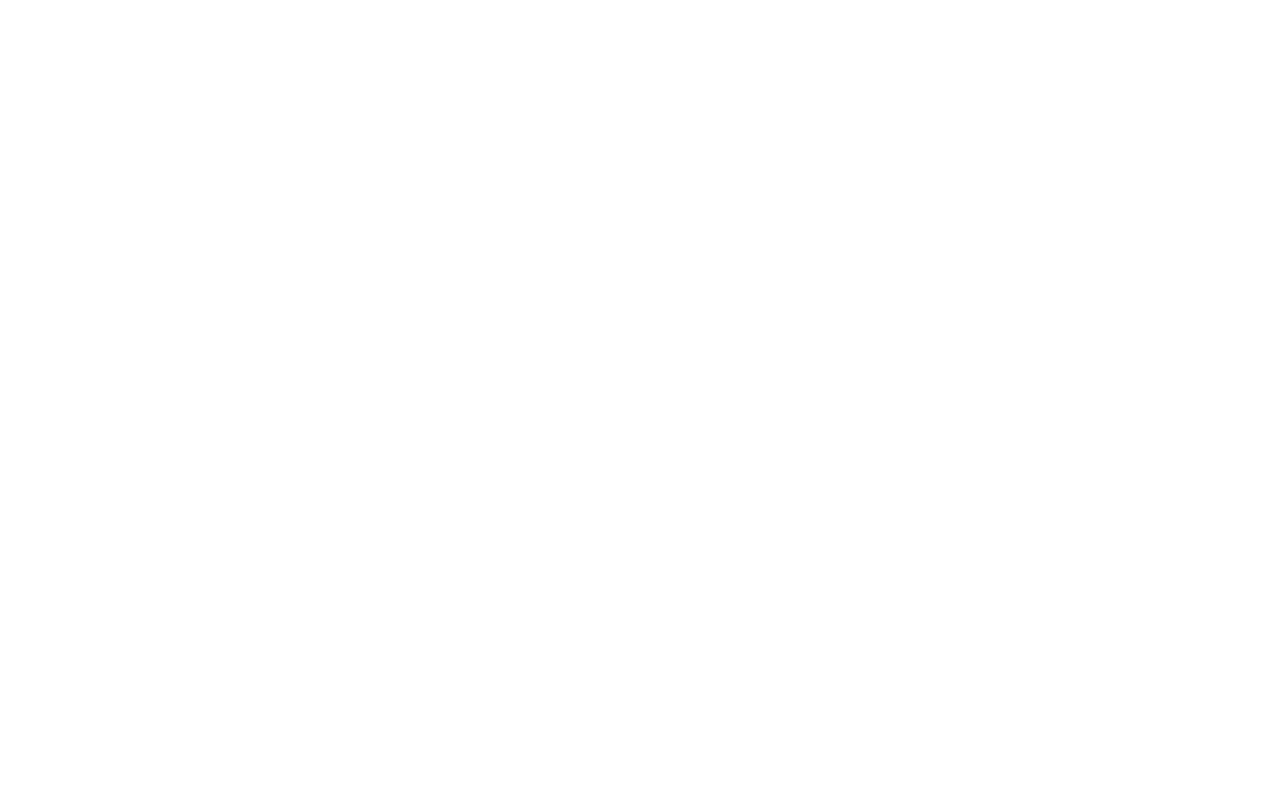
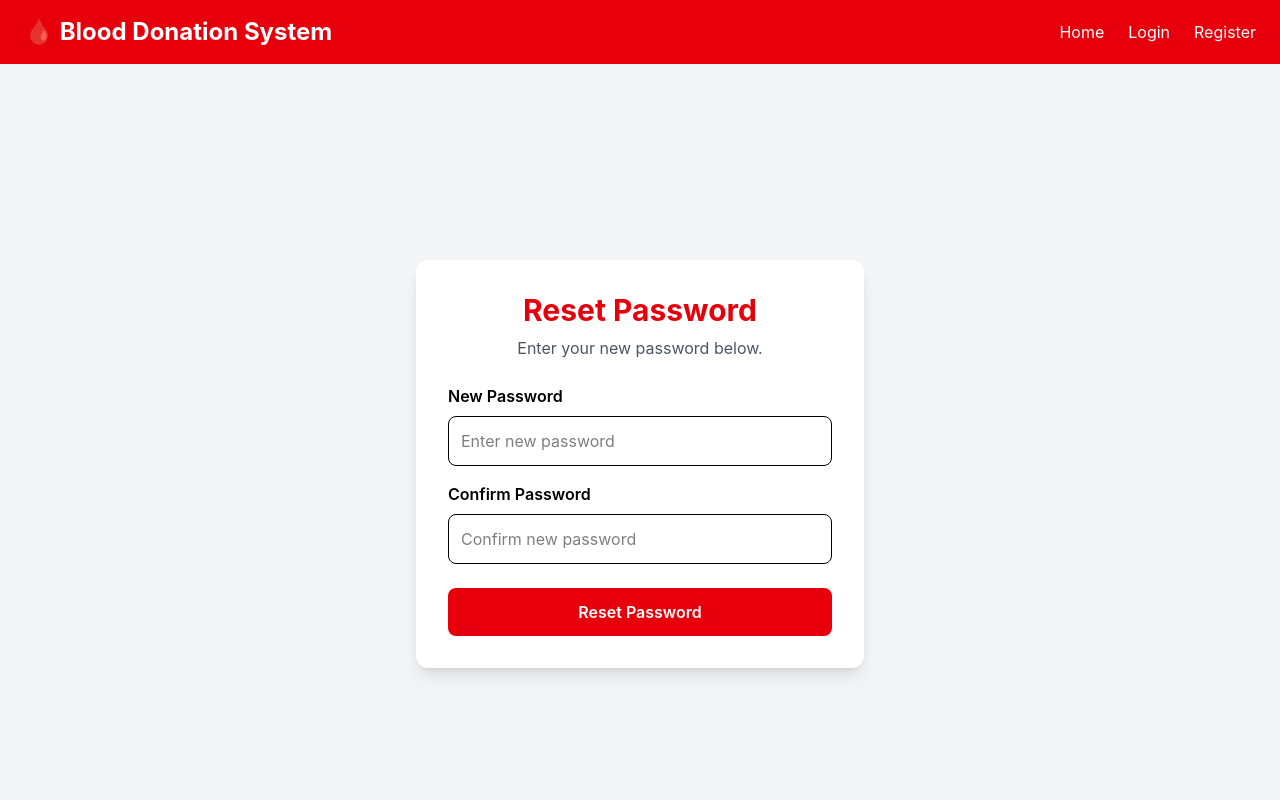
Before and after one commit to mohamedomar60901549-svg/final-project, a React (Vite) app in the folder blood-donation-frontend/: page /reset-password/1 in a window 1280 px wide. Before the commit this address had no page. Shown: the top 800 px of the page. Built offline with nearby package versions, Linux system fonts and the light colour scheme.

Commit message:
comfirmed that user receive email

```diff
--- /dev/null
+++ b/blood-donation-frontend/src/pages/ForgotPassword.jsx
@@ -0,0 +1,99 @@
+import { useState } from "react";
+import { Link } from "react-router-dom";
+
+function ForgotPassword() {
+  const [email, setEmail] = useState("");
+  const [message, setMessage] = useState("");
+  const [loading, setLoading] = useState(false);
+
+  const handleSubmit = async (e) => {
+    e.preventDefault();
+
+    setLoading(true);
+    setMessage("");
+
+    try {
+      const response = await fetch(
+        "http://127.0.0.1:5000/api/auth/forgot-password",
+        {
+          method: "POST",
+          headers: {
+            "Content-Type": "application/json",
+          },
+          body: JSON.stringify({
+            email,
+          }),
+        }
+      );
+
+      const data = await response.json();
+
+      setMessage(data.message);
+    } catch (error) {
+      setMessage("Something went wrong.");
+    }
+
+    setLoading(false);
+  };
+
+  return (
+    <div className="min-h-screen bg-gray-100 flex items-center justify-center">
+
+      <div className="bg-white shadow-lg rounded-xl w-full max-w-md p-8">
+
+        <h1 className="text-3xl font-bold text-center text-red-600 mb-2">
+          Forgot Password
+        </h1>
+
+        <p className="text-center text-gray-600 mb-6">
+          Enter your email address to receive a password reset link.
+        </p>
+
+        {message && (
+          <div className="bg-green-100 text-green-700 p-3 rounded mb-4">
+            {message}
+          </div>
+        )}
+
+        <form onSubmit={handleSubmit}>
+
+          <label className="block font-semibold mb-2">
+            Email Address
+          </label>
+
+          <input
+            type="email"
+            required
+            className="w-full border rounded-lg p-3 mb-5"
+            placeholder="Enter your email"
+            value={email}
+            onChange={(e) => setEmail(e.target.value)}
+          />
+
+          <button
+            className="w-full bg-red-600 hover:bg-red-700 text-white py-3 rounded-lg font-semibold"
+            disabled={loading}
+          >
+            {loading ? "Sending..." : "Send Reset Link"}
+          </button>
+
+        </form>
+
+        <div className="text-center mt-6">
+
+          <Link
+            to="/login"
+            className="text-red-600 hover:underline"
+          >
+            Back to Login
+          </Link>
+
+        </div>
+
+      </div>
+
+    </div>
+  );
+}
+
+export default ForgotPassword;
--- a/blood-donation-frontend/src/pages/Login.jsx
+++ b/blood-donation-frontend/src/pages/Login.jsx
@@ -1,272 +1,155 @@
 import { useState } from "react";
-import { useNavigate } from "react-router-dom";
-
+import { useNavigate, Link } from "react-router-dom";
 
 function Login() {
 
   const navigate = useNavigate();
 
-
   const [formData, setFormData] = useState({
-
     email: "",
     password: ""
-
   });
 
-
-
   const handleChange = (e) => {
-
     setFormData({
-
       ...formData,
-
       [e.target.name]: e.target.value
-
     });
-
   };
-
-
-
 
   const handleSubmit = async (e) => {
 
     e.preventDefault();
 
-
     try {
 
+      const response = await fetch(
+        "http://127.0.0.1:5000/api/auth/login",
+        {
+          method: "POST",
+          headers: {
+            "Content-Type": "application/json"
+          },
+          body: JSON.stringify(formData)
+        }
+      );
 
-      const response = await fetch(
+      const data = await response.json();
 
-        "http://127.0.0.1:5000/api/auth/login",
+      if (response.ok) {
 
-        {
+        localStorage.setItem(
+          "token",
+          data.token
+        );
 
-          method: "POST",
+        localStorage.setItem(
+          "user",
+          JSON.stringify(data.user)
+        );
 
-          headers: {
+        alert("Login successful!");
 
-            "Content-Type": "application/json"
+        if (data.user.role === "donor") {
 
-          },
+          navigate("/donor/dashboard");
 
-          body: JSON.stringify(formData)
+        } else if (data.user.role === "patient") {
+
+          navigate("/patient/dashboard");
+
+        } else if (data.user.role === "admin") {
+
+          navigate("/admin/dashboard");
 
         }
 
-      );
+      } else {
 
-
-
-      const data = await response.json();
-
-
-
-
-      if(response.ok){
-
-
-        localStorage.setItem(
-
-          "token",
-
-          data.token
-
+        alert(
+          data.message || "Invalid login details"
         );
-
-
-
-        localStorage.setItem(
-
-          "user",
-
-          JSON.stringify(data.user)
-
-        );
-
-
-
-        alert("Login successful!");
-
-
-
-
-        // Redirect based on user role
-
-        if(data.user.role === "donor"){
-
-
-          navigate("/donor/dashboard");
-
-
-        }
-
-        else if(data.user.role === "patient"){
-
-
-          navigate("/patient/dashboard");
-
-
-        }
-
-        else if(data.user.role === "admin"){
-
-
-          navigate("/admin/dashboard");
-
-
-        }
-
-
 
       }
 
-      else{
-
-
-        alert(
-
-          data.message || "Invalid login details"
-
-        );
-
-
-      }
-
-
-
-    }
-
-    catch(error){
-
+    } catch (error) {
 
       console.log(error);
 
       alert("Backend server is not running");
 
-
     }
 
-
-
   };
-
-
-
 
   return (
 
     <div className="min-h-screen bg-gray-100 flex items-center justify-center">
 
-
       <div className="bg-white shadow-lg rounded-lg p-8 w-full max-w-md">
 
-
-
         <h1 className="text-3xl font-bold text-center mb-6 text-red-600">
-
           Login
-
         </h1>
-
-
-
 
         <form onSubmit={handleSubmit}>
 
+          <input
+            type="email"
+            name="email"
+            placeholder="Email Address"
+            value={formData.email}
+            onChange={handleChange}
+            className="w-full border p-3 mb-4 rounded"
+            required
+          />
 
           <input
-
-            type="email"
-
-            name="email"
-
-            placeholder="Email Address"
-
-            value={formData.email}
-
+            type="password"
+            name="password"
+            placeholder="Password"
+            value={formData.password}
             onChange={handleChange}
-
-            className="w-full border p-3 mb-4 rounded"
-
+            className="w-full border p-3 rounded"
             required
-
           />
 
+          {/* Forgot Password */}
 
+          <div className="text-right mt-2 mb-5">
 
+            <Link
+              to="/forgot-password"
+              className="text-red-600 hover:underline text-sm"
+            >
+              Forgot Password?
+            </Link>
 
-          <input
-
-            type="password"
-
-            name="password"
-
-            placeholder="Password"
-
-            value={formData.password}
-
-            onChange={handleChange}
-
-            className="w-full border p-3 mb-4 rounded"
-
-            required
-
-          />
-
-
-
-
+          </div>
 
           <button
-
             type="submit"
-
-            className="w-full bg-red-600 text-white p-3 rounded hover:bg-red-700"
-
+            className="w-full bg-red-600 text-white p-3 rounded hover:bg-red-700 transition"
           >
-
             Login
-
           </button>
-
-
 
         </form>
 
-
-
-
-
-        <p className="text-center mt-4 text-gray-600">
-
+        <p className="text-center mt-6 text-gray-600">
 
           Don't have an account?
 
-
-          <span
-
-            className="text-red-600 ml-1 cursor-pointer"
-
-            onClick={() => navigate("/register")}
-
+          <Link
+            to="/register"
+            className="text-red-600 ml-1 font-semibold hover:underline"
           >
-
             Register
-
-          </span>
-
+          </Link>
 
         </p>
 
-
-
       </div>
-
-
 
     </div>
 
@@ -274,6 +157,4 @@ function Login() {
 
 }
 
-
-
 export default Login;
--- /dev/null
+++ b/blood-donation-frontend/src/pages/ResetPassword.jsx
@@ -0,0 +1,135 @@
+import { useState } from "react";
+import { useNavigate, useParams } from "react-router-dom";
+
+function ResetPassword() {
+  const { token } = useParams();
+  const navigate = useNavigate();
+
+  const [password, setPassword] = useState("");
+  const [confirmPassword, setConfirmPassword] = useState("");
+  const [message, setMessage] = useState("");
+  const [loading, setLoading] = useState(false);
+
+  const handleSubmit = async (e) => {
+    e.preventDefault();
+
+    setMessage("");
+
+    if (password !== confirmPassword) {
+      setMessage("Passwords do not match.");
+      return;
+    }
+
+    if (password.length < 6) {
+      setMessage("Password must be at least 6 characters.");
+      return;
+    }
+
+    setLoading(true);
+
+    try {
+      const response = await fetch(
+        `http://127.0.0.1:5000/api/auth/reset-password/${token}`,
+        {
+          method: "POST",
+          headers: {
+            "Content-Type": "application/json",
+          },
+          body: JSON.stringify({
+            password,
+          }),
+        }
+      );
+
+      const data = await response.json();
+
+      if (response.ok) {
+        setMessage("Password reset successful. Redirecting to login...");
+
+        setTimeout(() => {
+          navigate("/login");
+        }, 2000);
+      } else {
+        setMessage(data.message);
+      }
+    } catch (error) {
+      setMessage("Something went wrong. Please try again.");
+    }
+
+    setLoading(false);
+  };
+
+  return (
+    <div className="min-h-screen bg-gray-100 flex items-center justify-center">
+
+      <div className="bg-white shadow-lg rounded-xl p-8 w-full max-w-md">
+
+        <h1 className="text-3xl font-bold text-center text-red-600 mb-2">
+          Reset Password
+        </h1>
+
+        <p className="text-center text-gray-600 mb-6">
+          Enter your new password below.
+        </p>
+
+        {message && (
+          <div
+            className={`mb-4 p-3 rounded ${
+              message.includes("successful")
+                ? "bg-green-100 text-green-700"
+                : "bg-red-100 text-red-700"
+            }`}
+          >
+            {message}
+          </div>
+        )}
+
+        <form onSubmit={handleSubmit}>
+
+          <div className="mb-4">
+            <label className="block font-semibold mb-2">
+              New Password
+            </label>
+
+            <input
+              type="password"
+              className="w-full border rounded-lg p-3"
+              placeholder="Enter new password"
+              value={password}
+              onChange={(e) => setPassword(e.target.value)}
+              required
+            />
+          </div>
+
+          <div className="mb-6">
+            <label className="block font-semibold mb-2">
+              Confirm Password
+            </label>
+
+            <input
+              type="password"
+              className="w-full border rounded-lg p-3"
+              placeholder="Confirm new password"
+              value={confirmPassword}
+              onChange={(e) => setConfirmPassword(e.target.value)}
+              required
+            />
+          </div>
+
+          <button
+            type="submit"
+            disabled={loading}
+            className="w-full bg-red-600 hover:bg-red-700 text-white py-3 rounded-lg font-semibold"
+          >
+            {loading ? "Resetting..." : "Reset Password"}
+          </button>
+
+        </form>
+
+      </div>
+
+    </div>
+  );
+}
+
+export default ResetPassword;
--- a/blood-donation-frontend/src/routes/AppRoutes.jsx
+++ b/blood-donation-frontend/src/routes/AppRoutes.jsx
@@ -1,12 +1,12 @@
 import { Routes, Route } from "react-router-dom";
-
 
 // Public
 import PublicLayout from "../layouts/PublicLayout";
 import Home from "../pages/Home";
 import Login from "../pages/Login";
 import Register from "../pages/Register";
-
+import ForgotPassword from "../pages/ForgotPassword";
+import ResetPassword from "../pages/ResetPassword";
 
 // Donor
 import DonorLayout from "../layouts/DonorLayout";
@@ -15,14 +15,12 @@ import DonorProfile from "../pages/donor/DonorProfile";
 import DonationHistory from "../pages/donor/DonationHistory";
 import DonateBlood from "../pages/donor/DonateBlood";
 
-
 // Patient
 import PatientLayout from "../layouts/PatientLayout";
 import PatientDashboard from "../pages/patient/PatientDashboard";
 import CreateRequest from "../pages/patient/CreateRequest";
 import MyRequests from "../pages/patient/MyRequests";
 import FindDonors from "../pages/patient/FindDonors";
-
 
 // Admin
 import AdminLayout from "../layouts/AdminLayout";
@@ -33,22 +31,16 @@ import BloodRequests from "../pages/admin/BloodRequests";
 import Reports from "../pages/admin/Reports";
 import ManageDonations from "../pages/admin/ManageDonations";
 
-
 function AppRoutes() {
-
-
   return (
-
     <Routes>
 
-
-      {/* PUBLIC ROUTES */}
+      {/* ================= PUBLIC ROUTES ================= */}
 
       <Route
         path="/"
         element={<PublicLayout />}
       >
-
         <Route
           index
           element={<Home />}
@@ -64,107 +56,91 @@ function AppRoutes() {
           element={<Register />}
         />
 
+        <Route
+          path="forgot-password"
+          element={<ForgotPassword />}
+        />
+
+        <Route
+          path="reset-password/:token"
+          element={<ResetPassword />}
+        />
       </Route>
 
-
-
-
-      {/* DONOR ROUTES */}
+      {/* ================= DONOR ROUTES ================= */}
 
       <Route
         path="/donor"
         element={<DonorLayout />}
       >
-
         <Route
           path="dashboard"
           element={<DonorDashboard />}
         />
-
 
         <Route
           path="profile"
           element={<DonorProfile />}
         />
 
-
         <Route
           path="history"
           element={<DonationHistory />}
-          />
+        />
 
         <Route
-            path="donate"
-            element={<DonateBlood />}
-          />
-
-
+          path="donate"
+          element={<DonateBlood />}
+        />
       </Route>
 
-
-
-
-
-      {/* PATIENT ROUTES */}
+      {/* ================= PATIENT ROUTES ================= */}
 
       <Route
         path="/patient"
         element={<PatientLayout />}
       >
-
         <Route
           path="dashboard"
           element={<PatientDashboard />}
         />
-
 
         <Route
           path="request"
           element={<CreateRequest />}
         />
 
-
         <Route
           path="requests"
           element={<MyRequests />}
         />
 
-
         <Route
           path="donors"
           element={<FindDonors />}
         />
-
       </Route>
 
-
-
-
-
-      {/* ADMIN ROUTES */}
+      {/* ================= ADMIN ROUTES ================= */}
 
       <Route
         path="/admin"
         element={<AdminLayout />}
       >
-
         <Route
           path="dashboard"
           element={<AdminDashboard />}
         />
-
 
         <Route
           path="users"
           element={<ManageUsers />}
         />
 
-
         <Route
           path="donors"
           element={<ManageDonors />}
         />
-
 
         <Route
           path="requests"
@@ -174,25 +150,16 @@ function AppRoutes() {
         <Route
           path="donations"
           element={<ManageDonations />}
-          />
-
-
+        />
 
         <Route
           path="reports"
           element={<Reports />}
         />
-
-
       </Route>
 
-
-
     </Routes>
-
   );
-
 }
 
-
 export default AppRoutes;
```
Also changed, not shown: 2 other files (tests, documents, lock files or other folders).
